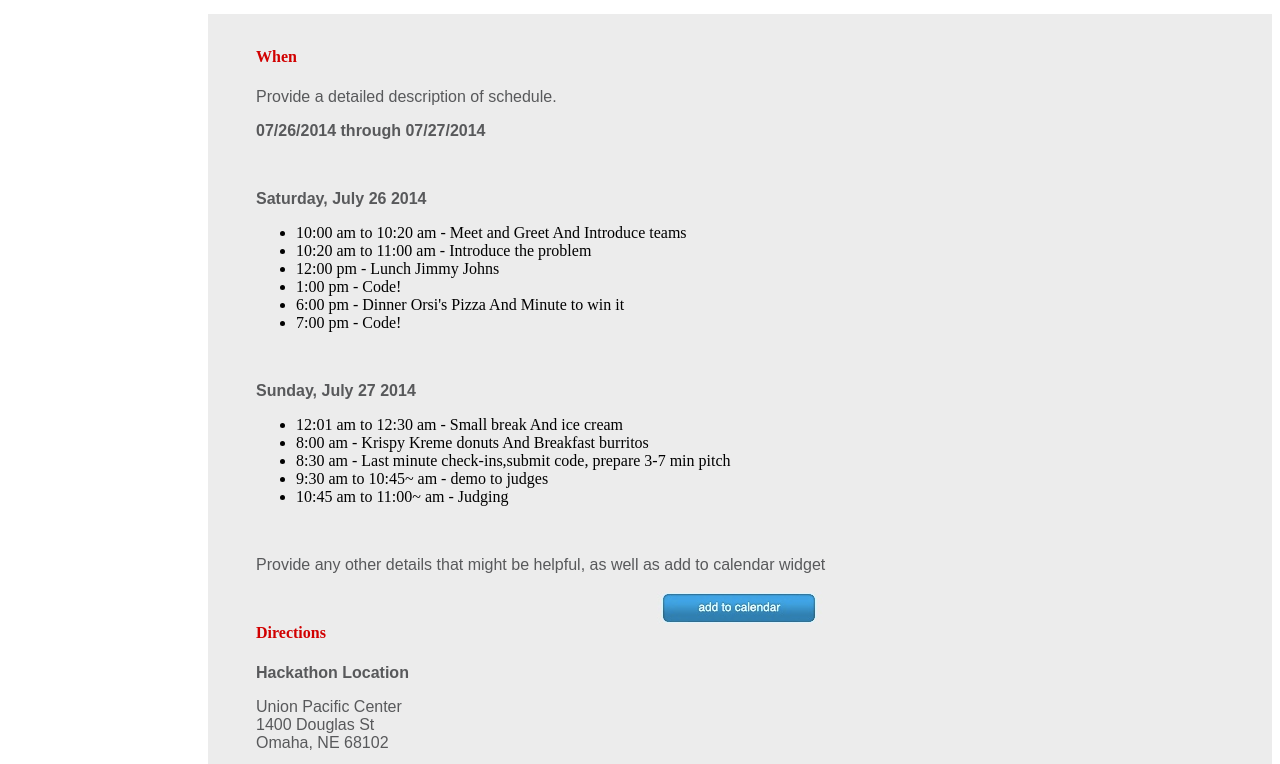
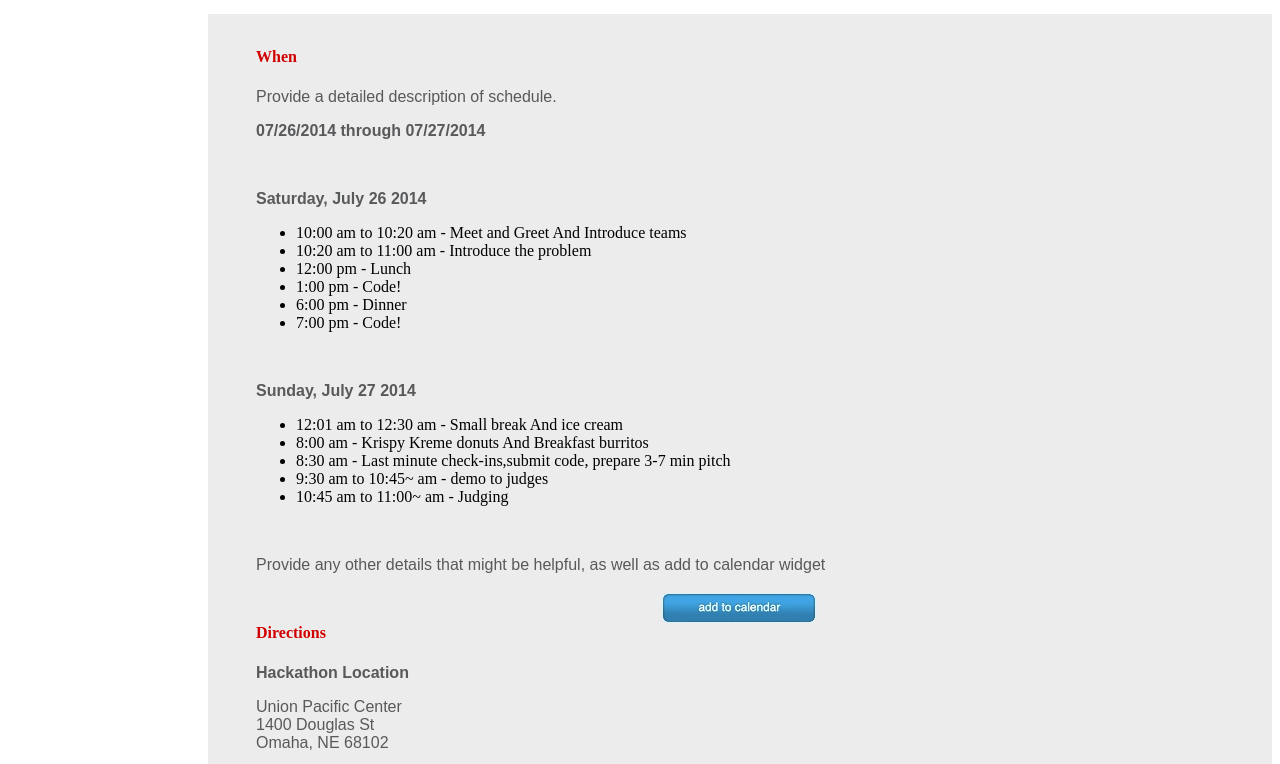
Before and after one commit to wvjb/uphackathon, a Jekyll site: the page built from index.html, in a window 1280 px wide and 900 px high, scrolled down 1370 px, cut to the strip 0-764 px from the top of the window. Built offline with Jekyll 4.4.1, drawn with Linux system fonts in a browser that asks for light colours; some of the changed text lies outside the part shown.

Commit message:
Update index.html

```diff
--- a/index.html
+++ b/index.html
@@ -99,9 +99,9 @@ title: Hack Weekends
             <ul>
             <li>10:00 am to 10:20 am - Meet and Greet And Introduce teams</li>
             <li>10:20 am to 11:00 am - Introduce the problem</li>
-            <li>12:00 pm - Lunch Jimmy Johns</li>
+            <li>12:00 pm - Lunch</li>
             <li>1:00 pm - Code!</li>
-            <li>6:00 pm - Dinner Orsi's Pizza And Minute to win it</li>
+            <li>6:00 pm - Dinner </li>
             <li>7:00 pm - Code!</li>
             </ul>
             <br />
```
Also changed, not shown: other parts of index.html (+1 -1 lines).
